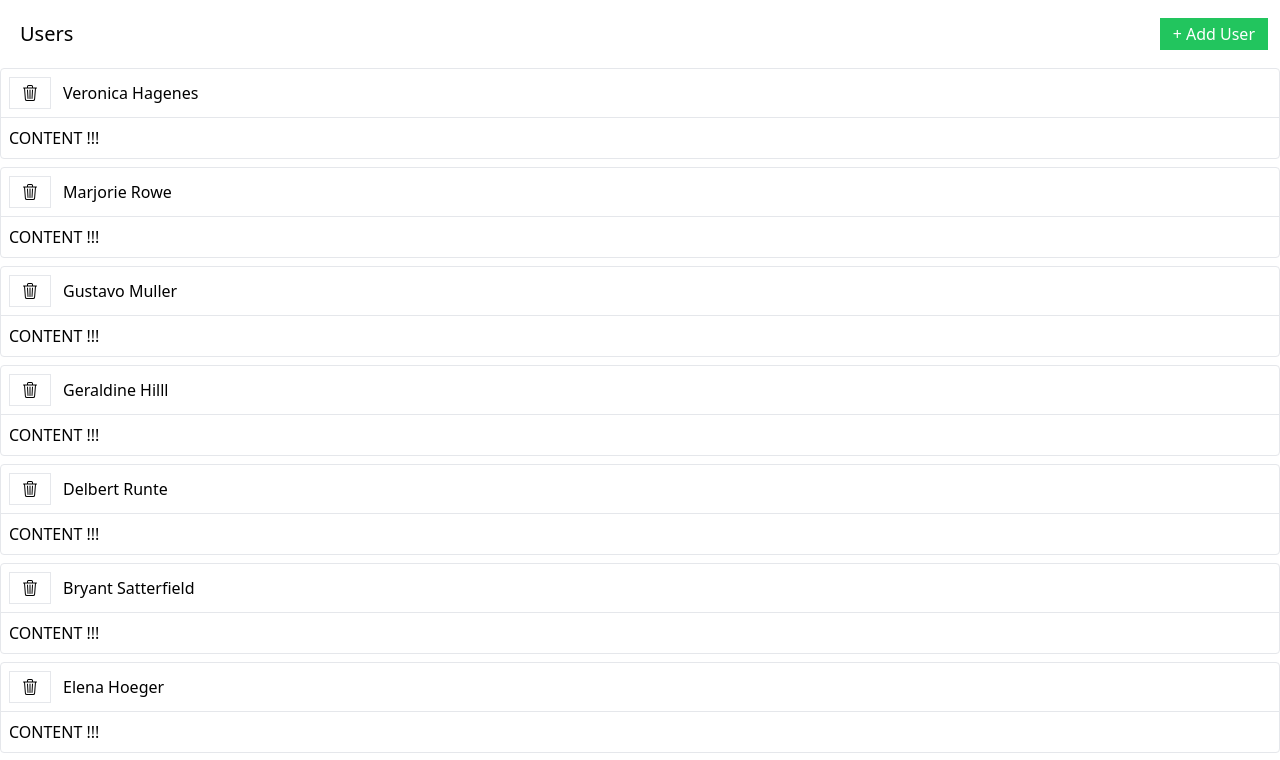
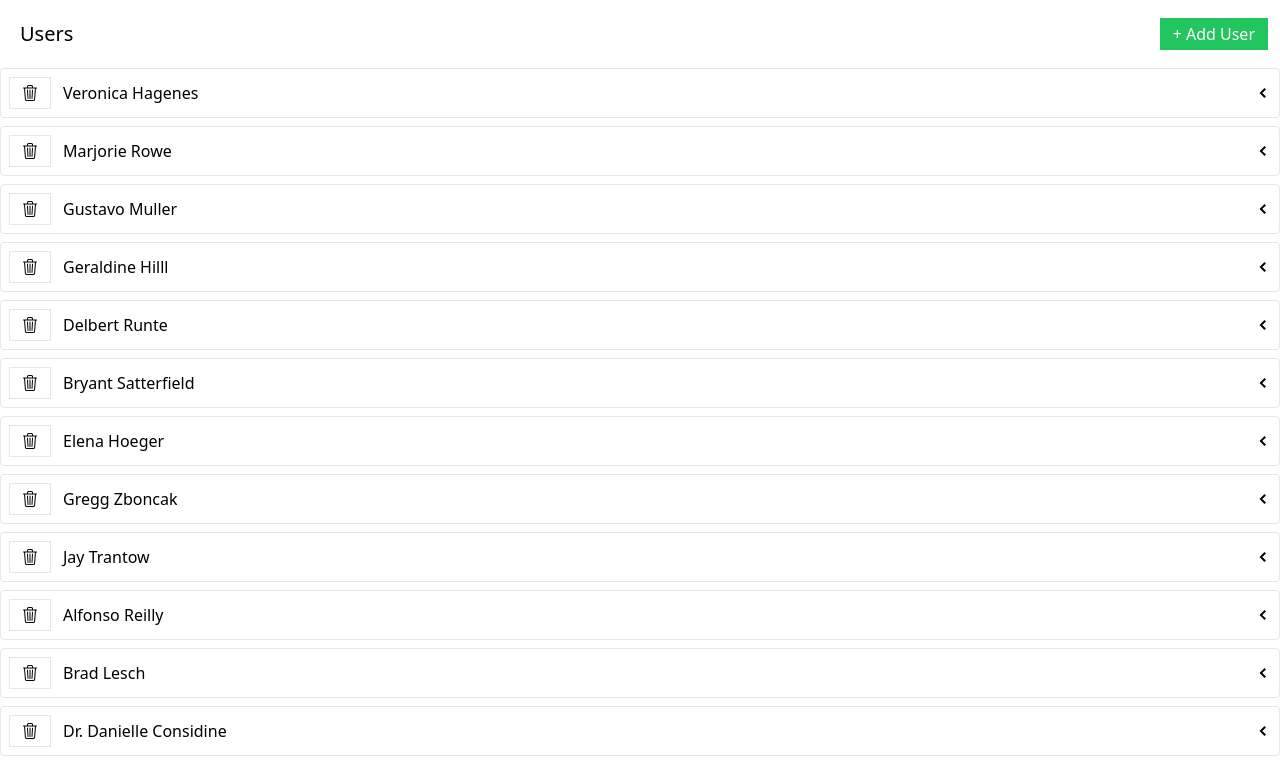
Before and after one commit to oguzhanorh/redux-with-query, a React (Create React App) app in the folder media/: page / in a window 1280 px wide. Shown: the top 760 px of the page. Built offline with nearby package versions, Linux system fonts and the light colour scheme; data requests are answered from the project's data file.

Commit message:
design expand component

```diff
--- a/media/src/components/ExpandablePanel.js
+++ b/media/src/components/ExpandablePanel.js
@@ -1,12 +1,24 @@
+import { useState } from 'react';
+import { GoChevronDown, GoChevronLeft } from 'react-icons/go';
+
 function ExpandablePanel({ header, children }) {
+  const [expanded, setExpanded] = useState(false);
+
+  const handleClick = () => {
+    setExpanded(!expanded);
+  };
+
   return (
     <div className="mb-2 border rounded">
-      <div className="flex p-2 justify-between items-center cursor-pointer">
+      <div className="flex p-2 justify-between items-center">
         <div className="flex flex-row items-center justify-between">
           {header}
         </div>
+        <div onClick={handleClick} className="cursor-pointer">
+          {expanded ? <GoChevronDown /> : <GoChevronLeft />}
+        </div>
       </div>
-      <div className="p-2 border-t">{children}</div>
+      {expanded && <div className="p-2 border-t">{children}</div>}
     </div>
   );
 }
```
